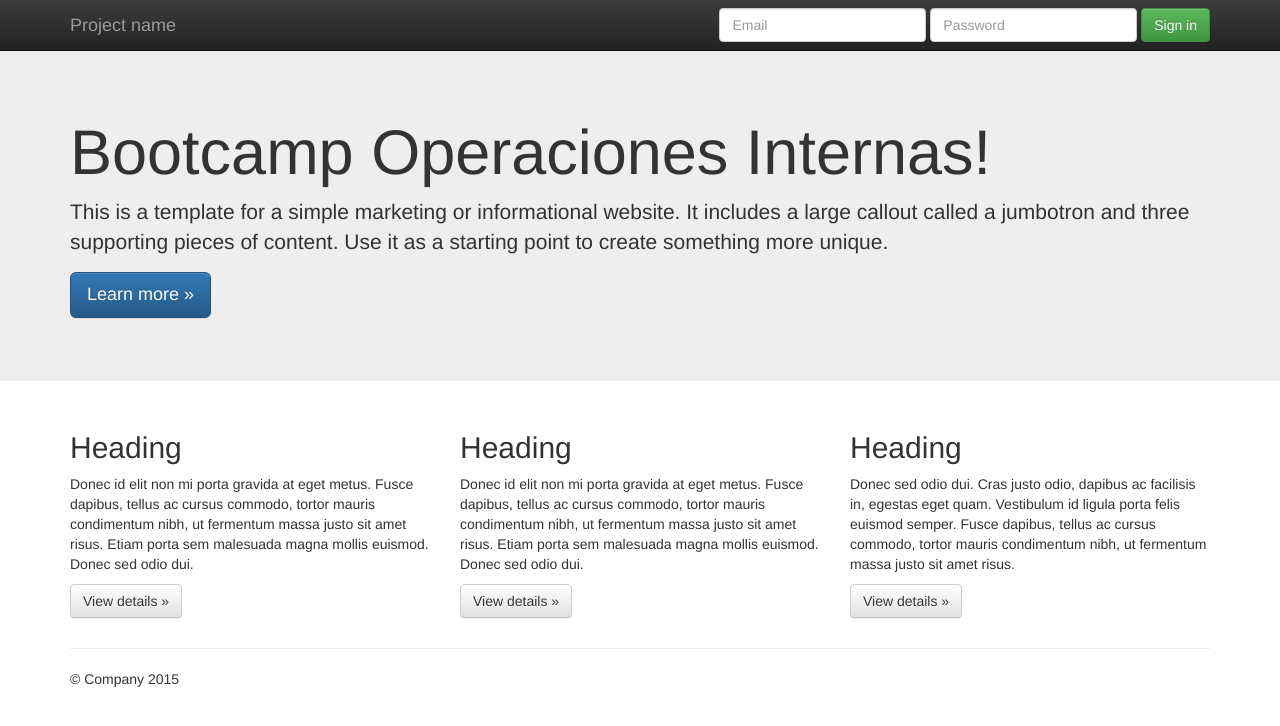
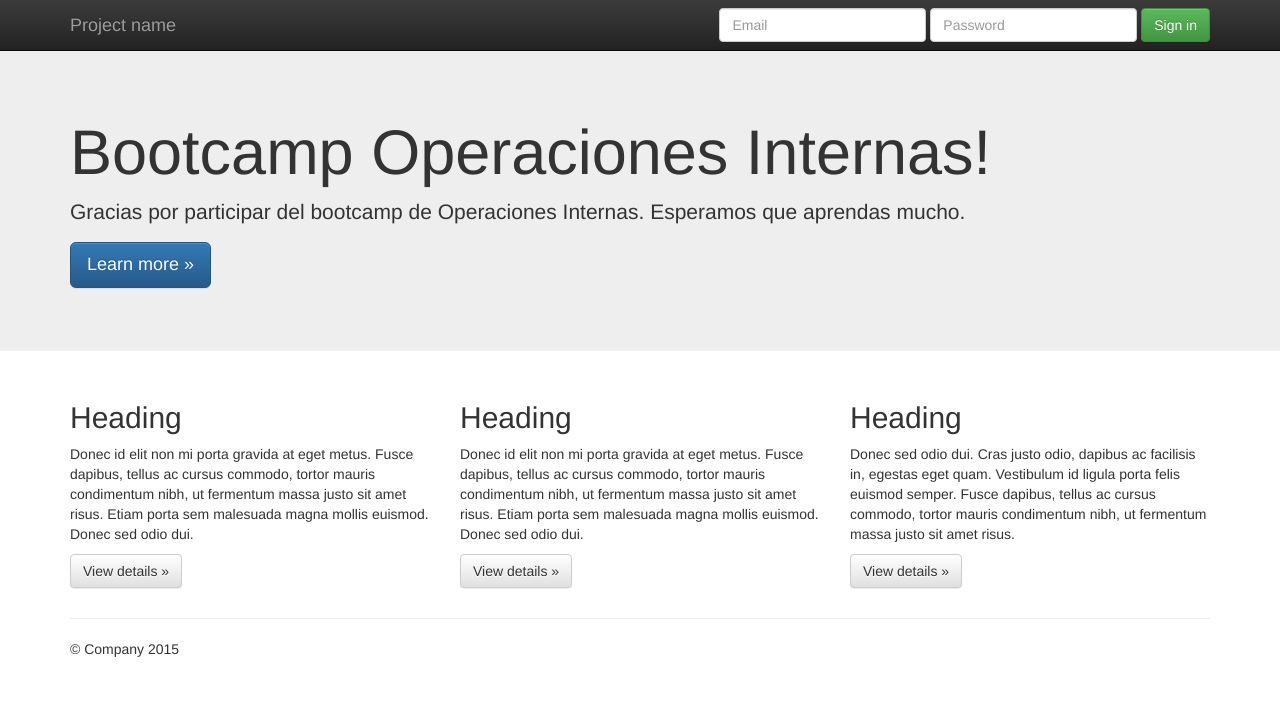
Before and after one commit to vderbis/Curso_Git, a plain HTML site: page index.html in a window 1280 px wide. Drawn offline with nearby package versions, Linux system fonts and the light colour scheme.

Commit message:
Se actualiza template del proyecto. Se cambia contenido de seccion Ppal

```diff
--- a/index.html
+++ b/index.html
@@ -56,7 +56,7 @@
     <div class="jumbotron">
       <div class="container">
         <h1>Bootcamp Operaciones Internas!</h1>
-        <p>This is a template for a simple marketing or informational website. It includes a large callout called a jumbotron and three supporting pieces of content. Use it as a starting point to create something more unique.</p>
+        <p>Gracias por participar del bootcamp de Operaciones Internas. Esperamos que aprendas mucho.</p>
         <p><a class="btn btn-primary btn-lg" href="#" role="button">Learn more &raquo;</a></p>
       </div>
     </div>
```
